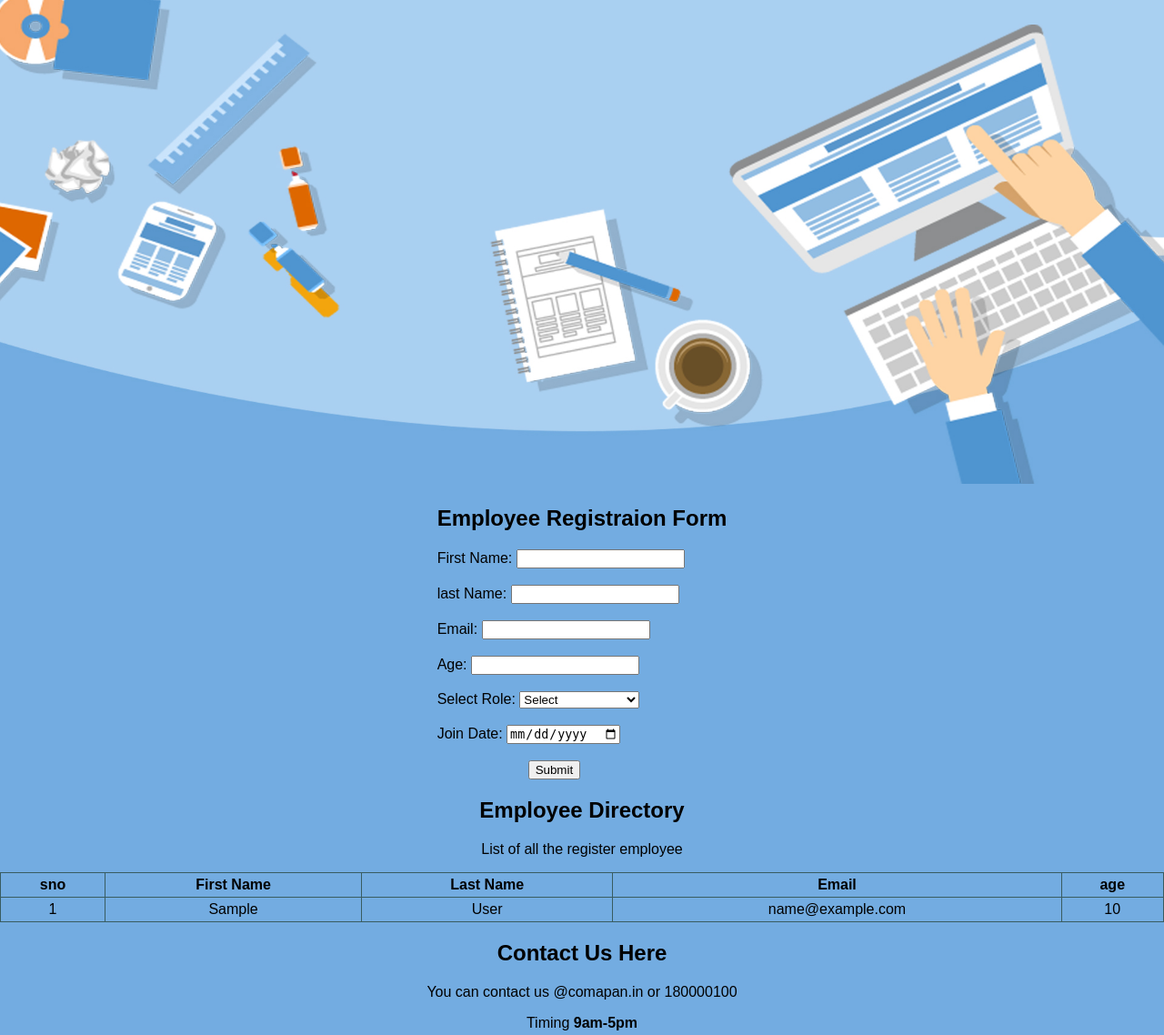
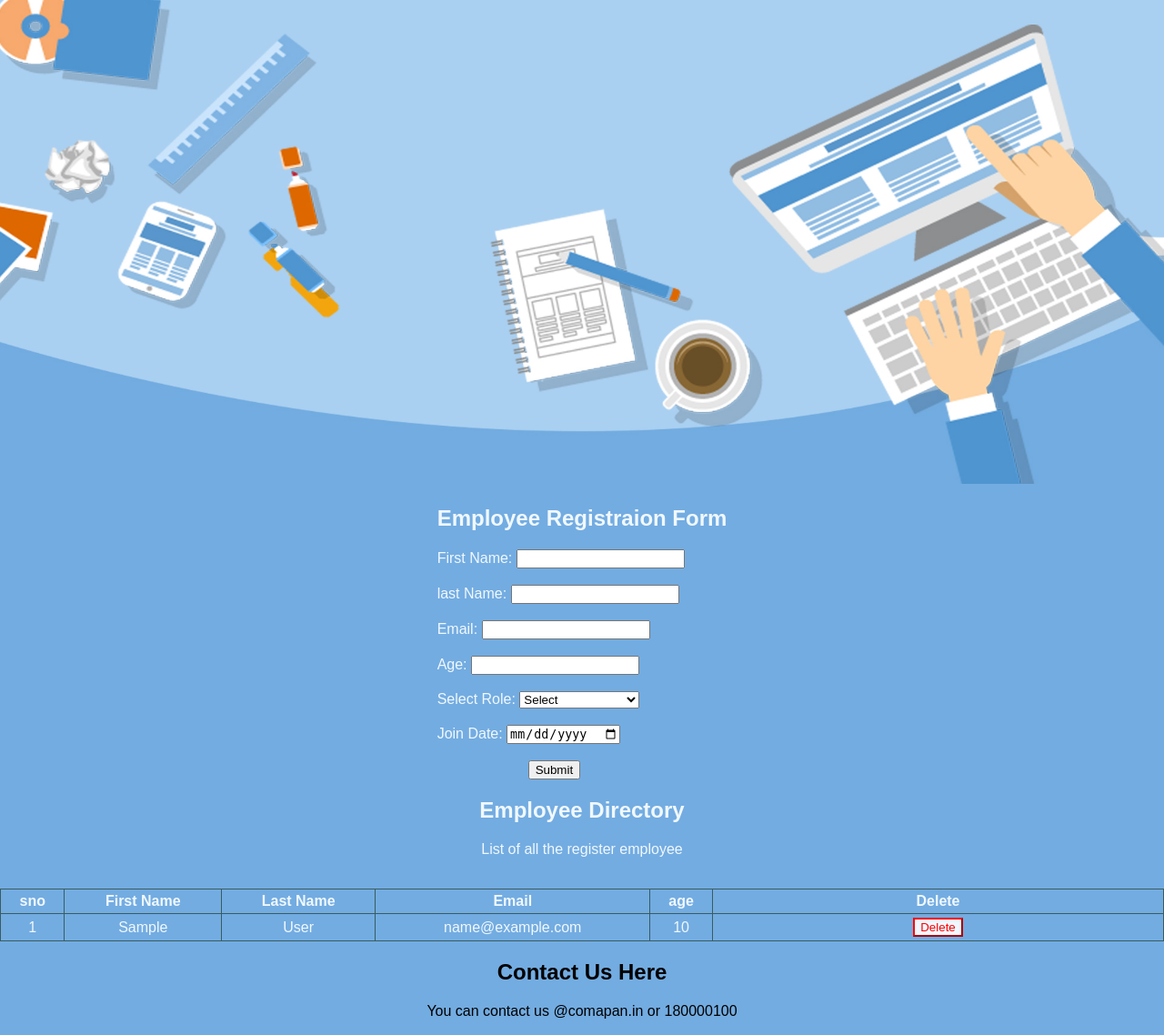
Before and after one commit to tausifanwer/HRform-, a Flask app: page / in a window 1280 px wide. Shown: the part 107-1245 px from the top of the page at 91% size. Run offline with Flask 3, Linux system fonts and the light colour scheme; tables that the repository leaves empty hold one stand-in row (values such as "Sample post").

Commit message:
Version_2

```diff
--- a/main.py
+++ b/main.py
@@ -1,4 +1,4 @@
-from flask import Flask,render_template,request,redirect,url_for
+from flask import Flask,render_template,request,redirect
 from flask_sqlalchemy import SQLAlchemy
 import json
 
@@ -37,7 +37,17 @@ def home():
         db.session.add(entry)
         db.session.commit()
         return redirect('/')
+
     item=EMP.query.all()
     return render_template('index.html',item=item,params=params)
 
+
+@app.route('/<int:sno>',methods=['GET','POST'])
+def delete(sno):
+    entry=EMP.query.filter_by(sno=sno).first()
+    db.session.delete(entry)
+    db.session.commit()
+
+    return redirect('/')
+
 app.run(debug=True)
--- a/templates/index.html
+++ b/templates/index.html
@@ -30,10 +30,12 @@
             width: max-content;
             margin-left: auto;
             margin-right: auto;
+            color: aliceblue;
         }
 
         .emptable{
             text-align: center;
+            color: aliceblue;
 
         }
 
@@ -42,10 +44,12 @@
             margin-right: auto;
             width: 100%;
             border-collapse: collapse;
+
         }
         td,th{
             border: 1px solid #395c60;
             padding: 4px;
+            color: aliceblue;
 
         }
         .contactus{
@@ -54,9 +58,29 @@
         iframe{
             width: 100%;
         }
+
         button{
             display: inline-block;
             margin-left: 100px;
+            cursor: pointer;
+
+        }
+        .sbtn
+        {
+            margin-right:80%;
+
+        }
+        .btn
+        {
+            display: inline-block;
+            margin-right: 100px;
+            font-family: Arial, Helvetica, sans-serif;
+            color:red;
+            border-color: red;
+            background-color:aliceblue;
+            cursor: pointer;
+
+
 
         }
     </style>
@@ -114,7 +138,11 @@
 
     <section id="Employee Directory" class="emptable">
         <h2>Employee Directory</h2>
-        <p>List of all the register employee</p>
+        <p>List of all the register employee</p><br>
+        <!-- <form action="#Employee Directory" method="post"></form>
+        <label for="id">SNO:</label>
+        <input class="sbtn"  type="number" name="sno" id="id">
+        </form><br> -->
         <table >
         <thead>
             <tr>
@@ -123,6 +151,7 @@
                 <th>Last Name</th>
                 <th>Email</th>
                 <th>age</th>
+                <th>Delete</th>
             </tr>
         </thead>
         <tbody>
@@ -133,6 +162,7 @@
                 <td>{{it.lastname}}</td>
                 <td>{{it.email}}</td>
                 <td>{{it.age}}</td>
+                <td><a href="/{{it.sno}}"><button type="button" class="btn">Delete</button></a></td>
             </tr>
         {%endfor%}
     </tbody>
```
